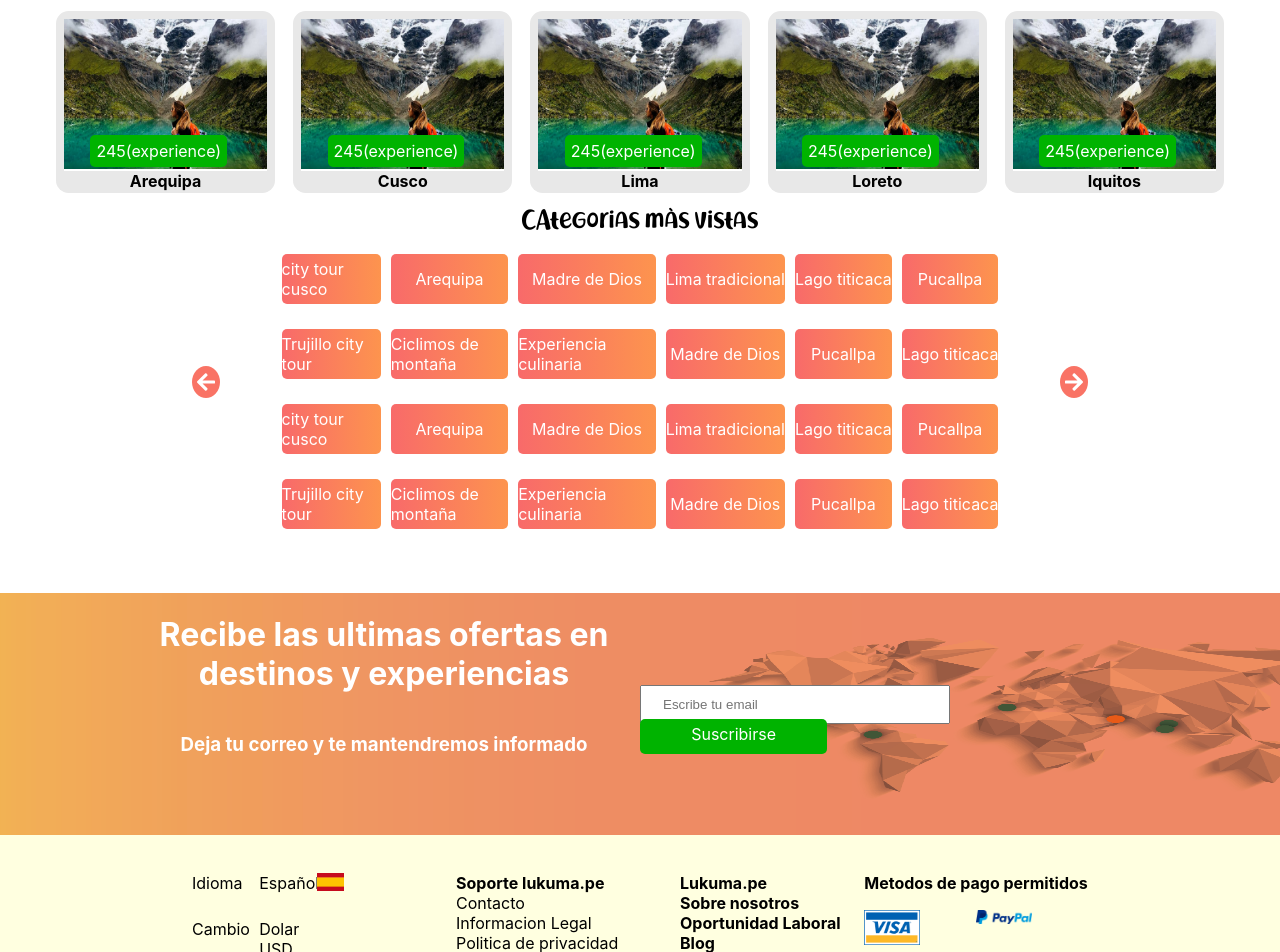
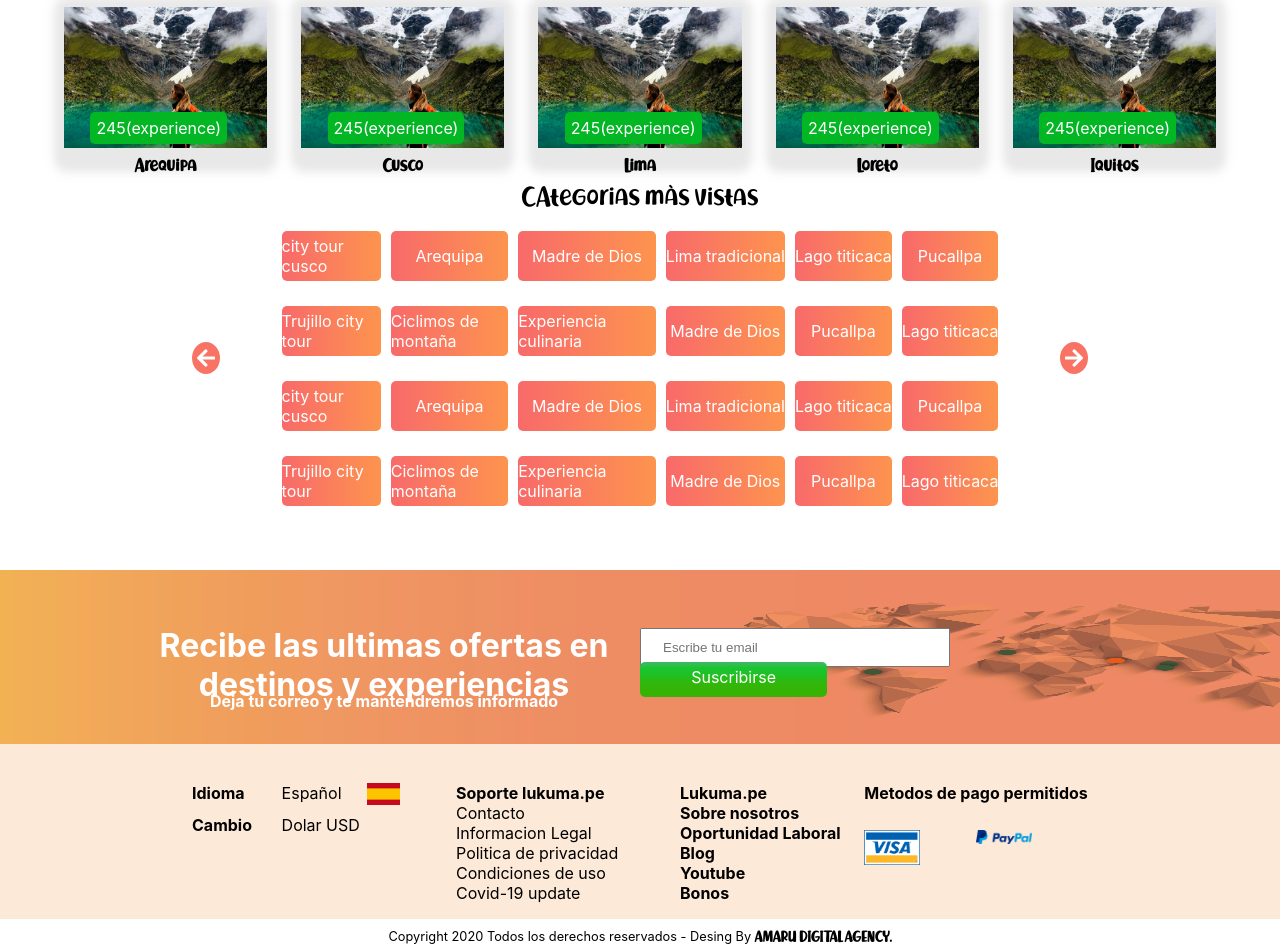
Before and after one commit to Sisterno/Lukuma-frontend, a Next.js app: page / in a window 1280 px wide. Shown: the part 2400-3352 px from the top of the page. Built offline with nearby package versions, Linux system fonts and the light colour scheme.

Commit message:
Finish the footer

```diff
--- a/components/Footer/Footer.js
+++ b/components/Footer/Footer.js
@@ -47,9 +47,8 @@ export default function Footer(){
                     <img className={styles.footer_data_imgVisa} src='/Visa.png'></img>
                     <img className={styles.footer_data_imgPaypal} src='/paypal.png'></img>
                 </div>
-
-                <div>Copiright</div>
             </div>
+            <span className={styles.footer_copiright}>Copyright 2020 Todos los derechos reservados - Desing By <strong>AMARU DIGITAL AGENCY.</strong></span>
         </footer>
     )
 }
--- a/components/Footer/Footer.module.css
+++ b/components/Footer/Footer.module.css
@@ -5,7 +5,8 @@
 }
 .footer_email{
     display: grid;
-    grid-template: 1fr 1fr / 1fr 1fr;
+    align-content: center;
+    grid-template: 40% 20%  / 1fr 1fr;
     background-image: url('/mapa-footer-01.png');
     background-repeat: no-repeat;
     background-size: 100% 100%;
@@ -15,10 +16,12 @@
 .footer_email_h1{
     text-align: center;
     color: white;
+    font-size: 2em;
 }
 .footer_email_span{
     text-align: center;
     color: white;
+    font-size: 1em;
 }
 .footer_form{
     grid-row: 1/3;
@@ -30,7 +33,8 @@
     margin-right: 20px;
 }
 .footer_form_button{
-    background-color: #00B300;
+    background: rgb(54,180,5);
+    background: linear-gradient(0deg, rgba(54,180,5,1) 23%, rgba(45,185,17,1) 47%, rgba(31,193,37,1) 63%, rgba(25,197,46,1) 83%, rgba(58,186,93,1) 95%);
     border-radius: 5px;
     padding: 5px 10% 10px 10%;
     color: white;
@@ -42,14 +46,23 @@
     padding-top: 3%;
     padding-left: 15%;
     padding-right: 15%;
-    background-color: lightyellow;
+    background-color: #FDE9D7;
 }
 .footer_data_money{
     display: grid;
-    grid-template: 25% 20% / 30% 26% 20%;
+    grid-template: 24% 20% / 40% 38% 25%;
+}
+.footer_data_moneyLanguage{
+    font-weight: bold;
+}
+.footer_data_moneyChange{
+    font-weight: bold;
 }
 .footer_data_moneyLanguage_spanish{
     padding-right: 10px;
+}
+.footer_data_moneyChangeDollar{
+    grid-column: 2/4;
 }
 .footer_data_moneyLanguage_spanishImg{
     width: 60%;
@@ -69,7 +82,7 @@
 }
 .footer_data_img{
     display: grid;
-    grid-template: 20% 1fr / 1fr 1fr;
+    grid-template: 35% 1fr / 1fr 1fr;
 }
 .footer_data_img_text{
     text-align: center;
@@ -84,3 +97,11 @@
     width: 50%;
     height: auto;
 }
+.footer_copiright{
+    justify-self: center;
+    margin-top: 10px;
+    font-size: 0.8em;
+}
+.footer_copiright strong {
+    font-family: "Richela Kids";
+}
--- a/components/MostVisitedDestination/MostVisitedDestination.module.css
+++ b/components/MostVisitedDestination/MostVisitedDestination.module.css
@@ -4,8 +4,10 @@
     grid-template: 10% 1fr / 1fr;
 }
 .mostVisitedDestination h1{
+    margin-top: 0;
+    font-weight: bold;
     justify-self: center;
-    color: orange
+    color: #F79B2E
 }
 .mostVisitedDestination_card{
     display: grid;
@@ -14,6 +16,6 @@
     margin-left: 5%;
     margin-right: 5%;
     column-gap: 34px;
-    row-gap: 20px;
+    row-gap: 50px;
 
 }
--- a/components/MostVisitedDestination/MostVisitedDestinationCard/MostVisitedDestinationCard.module.css
+++ b/components/MostVisitedDestination/MostVisitedDestinationCard/MostVisitedDestinationCard.module.css
@@ -1,10 +1,8 @@
 .mostVisitedCard{
     display: grid;
-    grid-template: 90% 15% / 1fr;
-    margin-top: 15px;
-    -webkit-box-shadow: 0px 0px 0px 8px ;
-    -moz-box-shadow: 0px 0px 0px 8px rgba(232,232,232,1);
-    box-shadow: 0px 0px 0px 8px rgba(232,232,232,1);
+    grid-template: 90% 25% / 1fr;
+    background-color: rgba(209,209,209,0.5);
+    box-shadow: 0px 0px 10px 10px rgba(209,209,209,0.5);
     border-radius: 5px;
 
 }
@@ -14,7 +12,7 @@
 }
 .mostVisitedCard_exp{
     position: absolute;
-    background-color: #00B300;
+    background-color: #02B624;
     color: white;
     border-radius: 5px;
     padding: 6px;
@@ -24,12 +22,12 @@
 }
 .mostVisitedCard_img{
   width: 100%;
-  height: 100%;
+  height: 101%;
 }
 .mostVisitedCard_region{
     text-align: center;
     align-self: center;
     font-weight: bold;
     width: 100%;
-    background-color: rgba(232,232,232,1);
+    font-family: "Richela Kids";
 }
```
